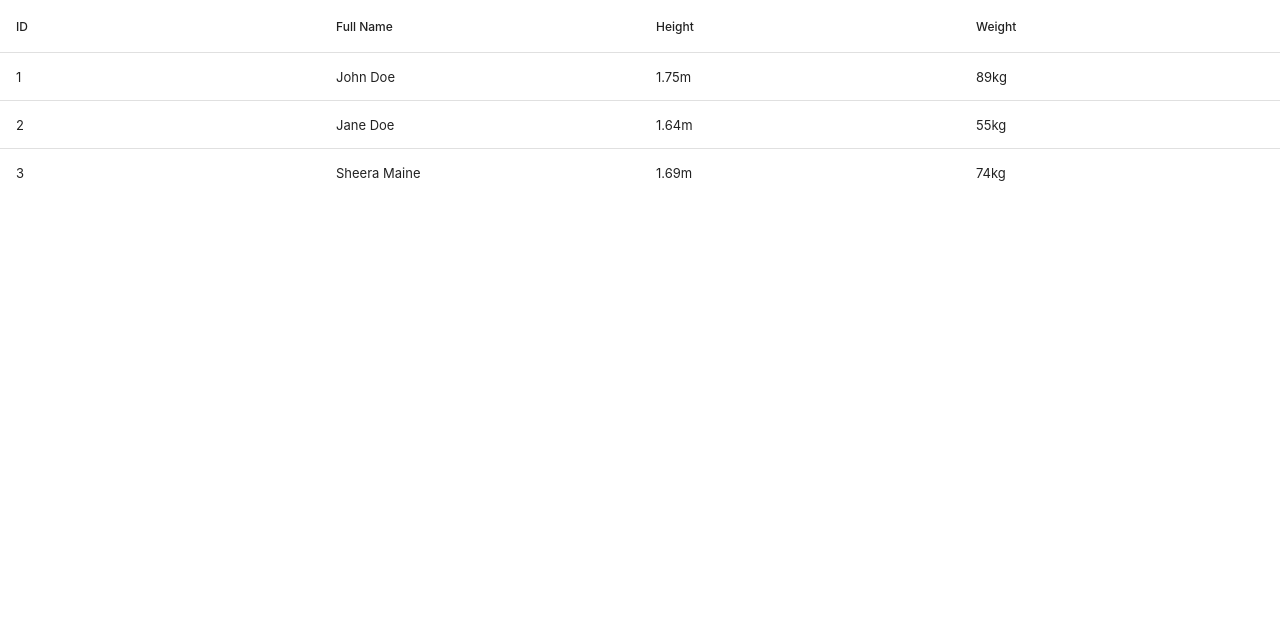
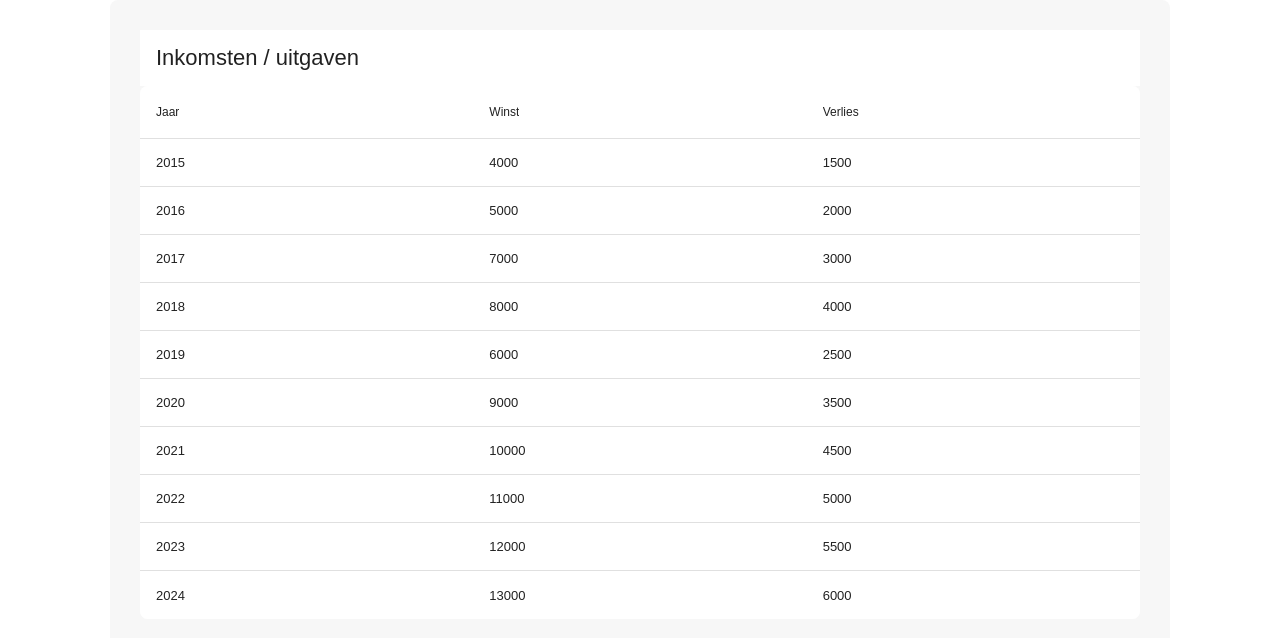
Before and after one commit to imawizzard/GraphsAndTables, a React (Create React App) app in the folder tablesandgraphs/: page / in a window 1280 px wide. Shown: the top 638 px of the page. Built offline with nearby package versions, Linux system fonts and the light colour scheme.

Commit message:
added table

```diff
--- a/tablesandgraphs/src/Components/Table.tsx
+++ b/tablesandgraphs/src/Components/Table.tsx
@@ -1,57 +1,52 @@
 import DataTable from "react-data-table-component";
+import "../Layout/Table.css"; // Voor extra algemene stijlen
+import { TableStyles } from "react-data-table-component";
 
 interface Row {
   id: number;
-  fullName: string;
-  height: string;
-  weight: string;
+  Jaar: number;
+  Winst: number;
+  Verlies: number;
 }
 
 function Table() {
   const rows: Row[] = [
-    {
-      id: 1,
-      fullName: "John Doe",
-      height: "1.75m",
-      weight: "89kg",
-    },
-    {
-      id: 2,
-      fullName: "Jane Doe",
-      height: "1.64m",
-      weight: "55kg",
-    },
-    {
-      id: 3,
-      fullName: "Sheera Maine",
-      height: "1.69m",
-      weight: "74kg",
-    },
+    { id: 1, Jaar: 2015, Winst: 4000, Verlies: 1500 },
+    { id: 2, Jaar: 2016, Winst: 5000, Verlies: 2000 },
+    { id: 3, Jaar: 2017, Winst: 7000, Verlies: 3000 },
+    { id: 4, Jaar: 2018, Winst: 8000, Verlies: 4000 },
+    { id: 5, Jaar: 2019, Winst: 6000, Verlies: 2500 },
+    { id: 6, Jaar: 2020, Winst: 9000, Verlies: 3500 },
+    { id: 7, Jaar: 2021, Winst: 10000, Verlies: 4500 },
+    { id: 8, Jaar: 2022, Winst: 11000, Verlies: 5000 },
+    { id: 9, Jaar: 2023, Winst: 12000, Verlies: 5500 },
+    { id: 10, Jaar: 2024, Winst: 13000, Verlies: 6000 },
   ];
 
   const columns = [
     {
-      name: "ID",
-      selector: (row: Row) => row.id,
+      name: "Jaar",
+      selector: (row: Row) => row.Jaar,
     },
     {
-      name: "Full Name",
-      selector: (row: Row) => row.fullName,
+      name: "Winst",
+      selector: (row: Row) => row.Winst,
     },
     {
-      name: "Height",
-      selector: (row: Row) => row.height,
-    },
-    {
-      name: "Weight",
-      selector: (row: Row) => row.weight,
+      name: "Verlies",
+      selector: (row: Row) => row.Verlies,
     },
   ];
 
   return (
     <>
       <div className="container my-5">
-        <DataTable columns={columns} data={rows} />
+        <DataTable
+          columns={columns}
+          data={rows}
+          fixedHeader
+          title="Inkomsten / uitgaven"
+        />
       </div>
     </>
   );
--- /dev/null
+++ b/tablesandgraphs/src/Layout/Table.css
@@ -0,0 +1,9 @@
+/* Algemene stijlen voor de container (optioneel) */
+.container {
+  max-width: 1000px; /* Maximaal een breedte van 1000px */
+  margin: 0 auto;
+  padding: 30px;
+  font-family: "Arial", sans-serif;
+  background-color: #f7f7f7;
+  border-radius: 8px;
+}
```
